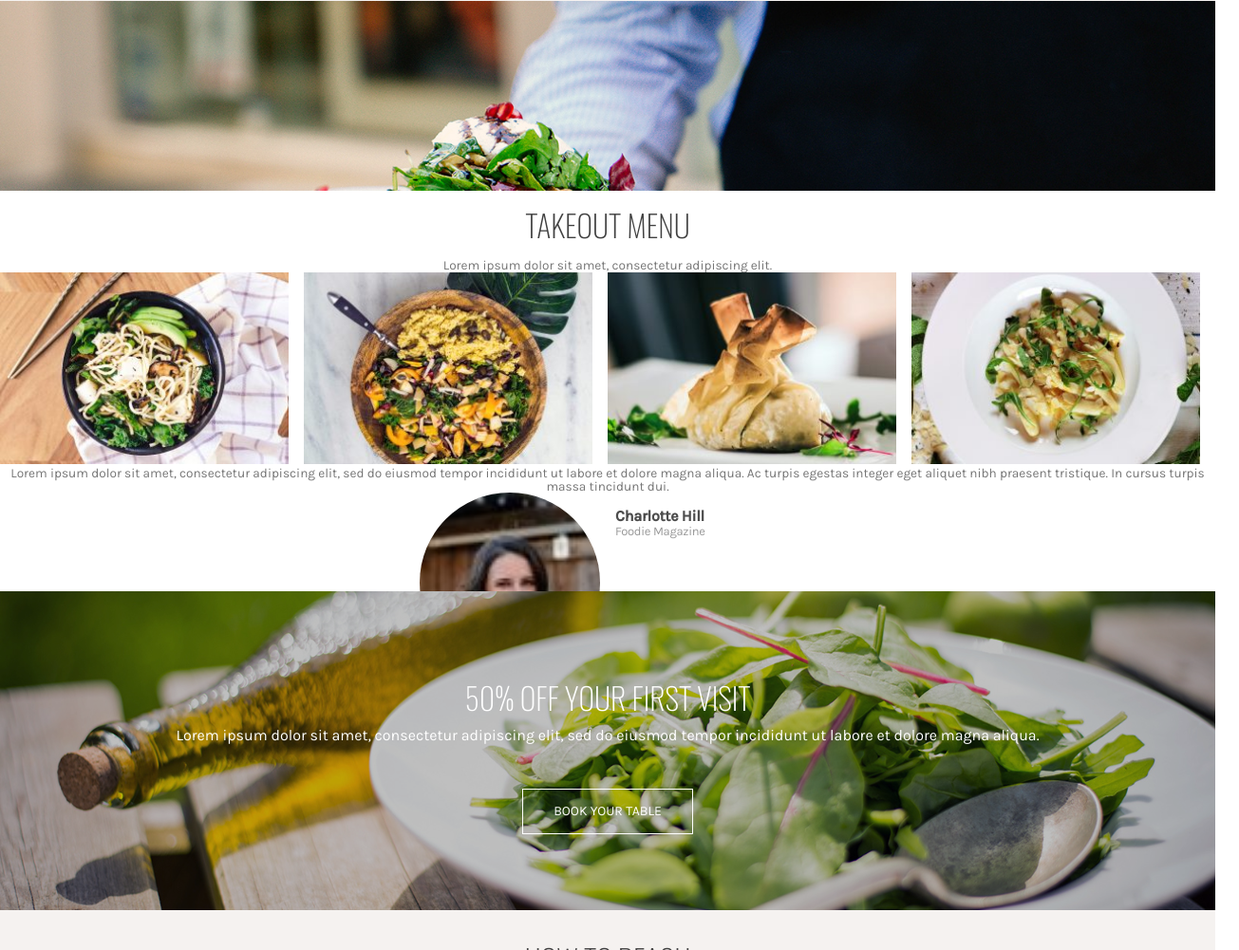
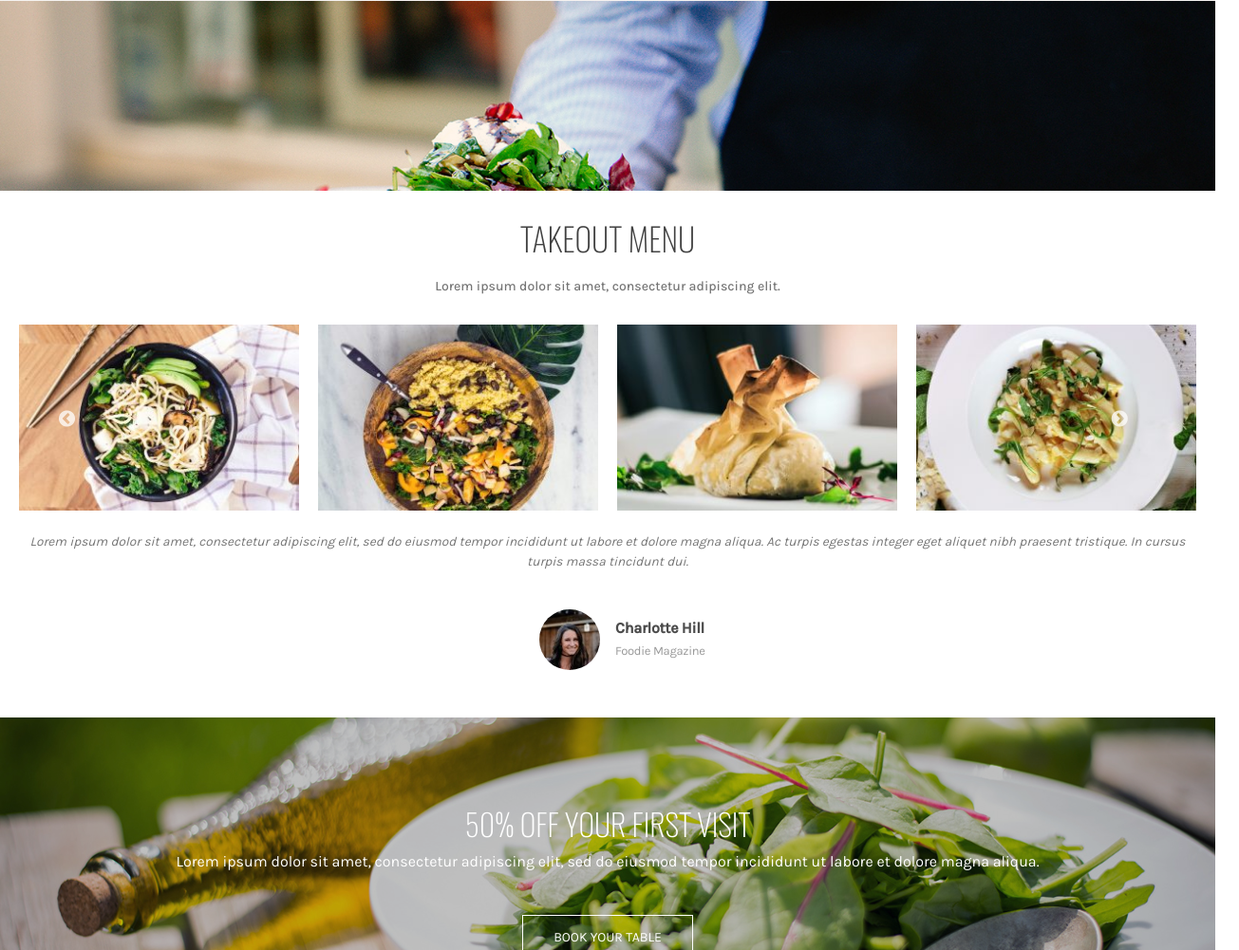
Before and after one commit to qweasd333ee/RWD_Website, a plain HTML site: page index.html in a window 1280 px wide. Shown: the part 5543-6544 px from the top of the page at 95% size, 1305 px wide, since content can reach past the window. Drawn offline with nearby package versions, Linux system fonts and the light colour scheme; a web font is replaced by a local one.

Commit message:
修改輪播圖

```diff
--- a/JS/main.js
+++ b/JS/main.js
@@ -2,22 +2,21 @@ $('.carousel').slick({
   infinite: true,
   speed: 300,
   slidesToShow: 4,
-  slidesToScroll: 4,
+  slidesToScroll: 1,
   responsive: [
     {
       breakpoint: 1024,
       settings: {
         slidesToShow: 3,
-        slidesToScroll: 3,
-        infinite: true,
-        dots: true
+        slidesToScroll: 1,
+        // infinite: true,
       }
     },
     {
       breakpoint: 600,
       settings: {
         slidesToShow: 2,
-        slidesToScroll: 2
+        slidesToScroll: 1
       }
     },
     {
--- a/index.html
+++ b/index.html
@@ -188,9 +188,11 @@
       <div class="sevenPagePic"></div>
     </div>
     <div id="eightPage">
-      <h1 class="text-1">TAKEOUT MENU</h1>
-      <p class="text-2">Lorem ipsum dolor sit amet, consectetur adipiscing elit.
-      </p>
+      <div class="text-1">
+        <h1>TAKEOUT MENU</h1>
+        <p>Lorem ipsum dolor sit amet, consectetur adipiscing elit.
+        </p>
+      </div>
       <div class="carousel">
         <div><img src="./images/carousel-1.jpg"></div>
         <div><img src="./images/carousel-2.jpg"></div>
@@ -201,9 +203,11 @@
         <div><img src="./images/carousel-7.jpg"></div>
         <div><img src="./images/carousel-8.jpg"></div>
       </div>
-      <p class="text-3">Lorem ipsum dolor sit amet, consectetur adipiscing elit, sed do eiusmod tempor incididunt ut
-        labore et dolore magna aliqua. Ac turpis egestas integer eget aliquet nibh praesent tristique. In cursus turpis
-        massa tincidunt dui.</p>
+      <div class="text-2">
+        <p>Lorem ipsum dolor sit amet, consectetur adipiscing elit, sed do eiusmod tempor incididunt ut
+          labore et dolore magna aliqua. Ac turpis egestas integer eget aliquet nibh praesent tristique. In cursus turpis
+          massa tincidunt dui.</p>
+      </div>
       <div class="eightPageCard">
         <div class="row">
           <img class="cardImg-1" src="./images/pic-14.jpg">
--- a/scss/style.scss
+++ b/scss/style.scss
@@ -129,7 +129,6 @@ body {
           font-size: 2rem;
           line-height: 2.5rem;
           margin-bottom: 20px;
-
         }
         .text-3 {
           color: #7f7f7f;
@@ -208,7 +207,6 @@ body {
           font-size: 2rem;
           line-height: 2.5rem;
           margin-bottom: 20px;
-
         }
         .text-3 {
           color: #7f7f7f;
@@ -403,7 +401,6 @@ body {
           font-size: 2rem;
           line-height: 2.5rem;
           margin-bottom: 20px;
-
         }
         .text-3 {
           color: #7f7f7f;
@@ -450,31 +447,56 @@ body {
       width: 100%;
       display: flex;
       flex-wrap: wrap;
-      text-align: center;
-      padding: 20px 0 40px 0;
+      padding: 30px 10px 50px 10px;
       .text-1 {
         width: 100%;
+        padding: 0 20px 10px 20px;
+        text-align: center;
+        h1 {
+          width: 100%;
           color: #404040;
-        font-size: 2rem;
+          font-size: 2.125rem;
+          line-height: 1.17em;
           margin-bottom: 20px;
           font-family: 'Oswald', Sans-serif;
         }
-      .text-2 {
+        p {
           width: 100%;
-        font-size: 0.85rem;
           color: rgba(0, 0, 0, 0.54);
+          font-size: 0.875rem;
+          line-height: 1.5em;
+          font-weight: 500;
+          margin-bottom: 20px;
           font-family: 'Karla', Sans-serif;
+        }
       }
       .carousel {
         width: 100%;
+        margin-bottom: 20px;
         img {
-          width: 95%;
+          width: 100%;
+          padding: 0 10px;
+        }
+        .slick-prev {
+          left: 4%;
+          z-index: 1000;
+        }
+        .slick-next {
+          left: 92%;
         }
       }
-      .text-3 {
+      .text-2 {
+        padding: 0 20px 20px 20px;
+        text-align: center;
+        p {
+          margin-bottom: 20px;
           font-size: 0.85rem;
+          line-height: 1.5em;
+          font-weight: 400;
           color: rgba(0, 0, 0, 0.54);
           font-family: 'Karla', Sans-serif;
+          font-style: italic;
+        }
       }
       .eightPageCard {
         width: 100%;
@@ -487,7 +509,7 @@ body {
           text-align: right;
           padding-right: 8px;
           img {
-            width: 30%;
+            width: 64px;
             border-radius: 50%;
           }
         }
@@ -505,6 +527,7 @@ body {
             font-family: 'Karla', Sans-serif;
             font-size: 1rem;
             font-weight: bold;
+            line-height: 24px;
             letter-spacing: -0.3px;
           }
           .cardText-2 {
@@ -512,7 +535,7 @@ body {
             font-family: 'Karla', Sans-serif;
             font-size: 0.8125rem;
             font-weight: normal;
-            line-height: 1.2em;
+            line-height: 24px;
             letter-spacing: -0.3px;
           }
         }
```
Also changed, not shown: CSS/style.css, dist/style.min.css. Lines whose indentation alone changed are shown as unchanged.
